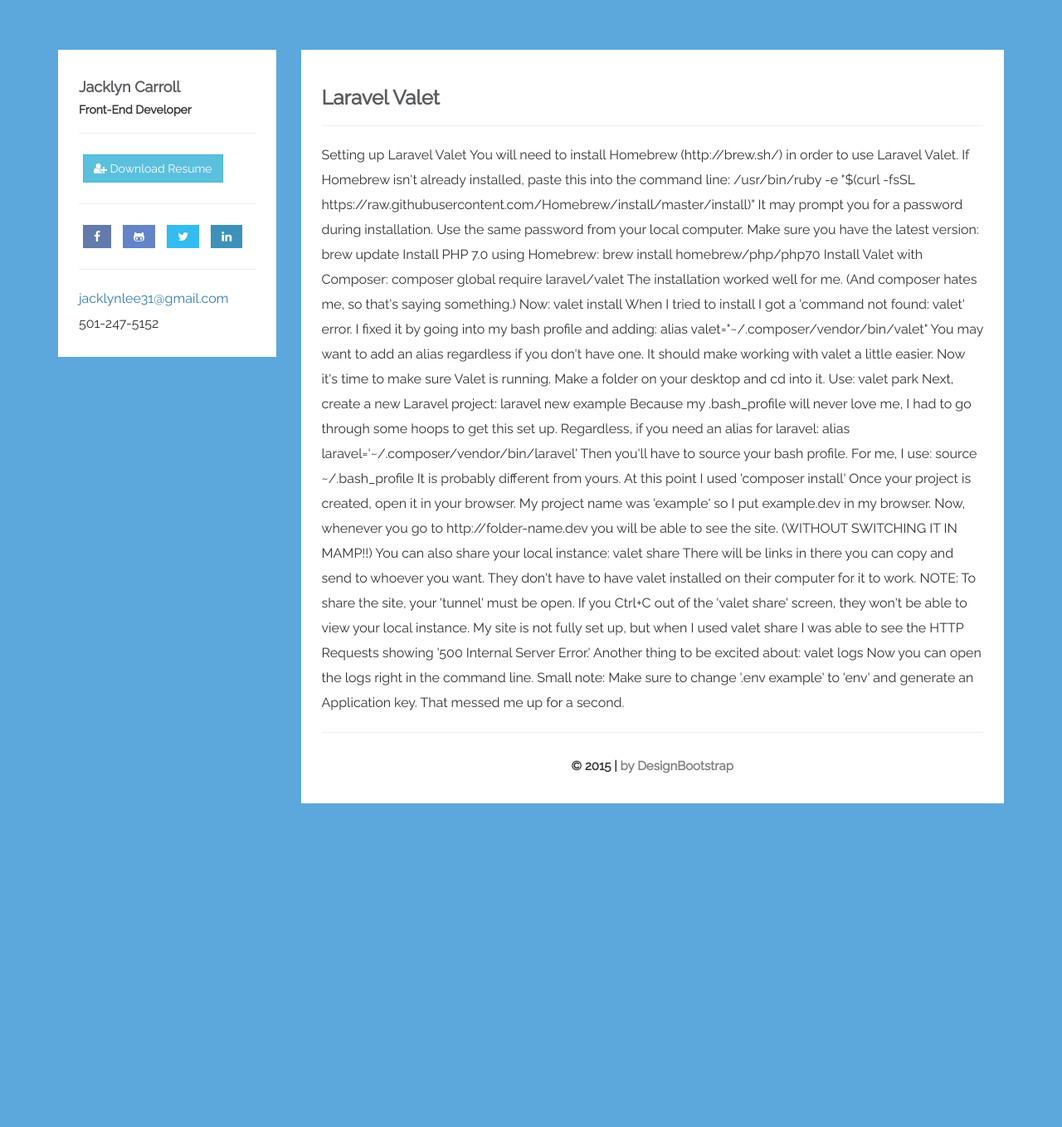
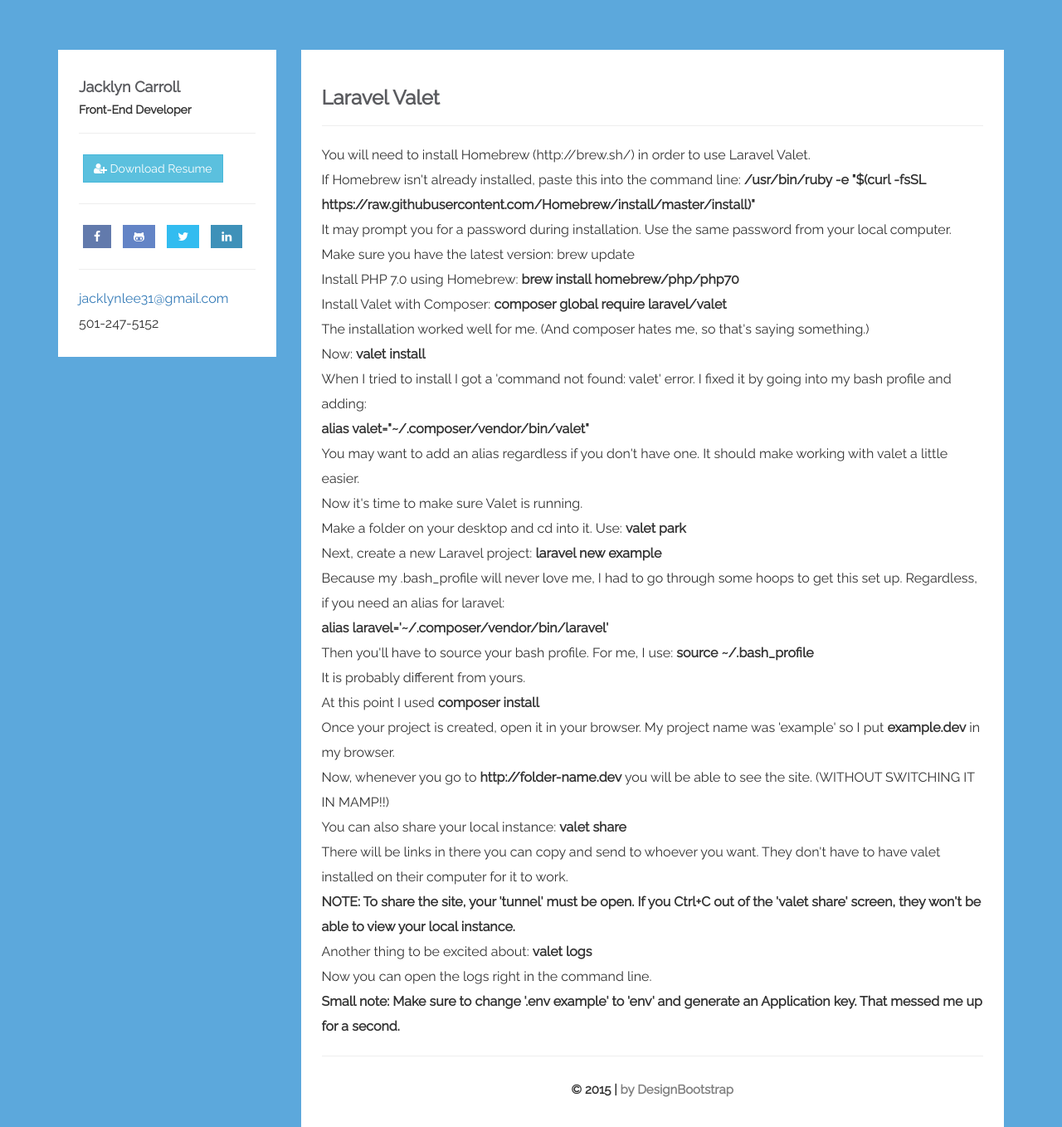
Before and after one commit to jacklynlee31/jacklynlee31.github.io, a Jekyll site: the page about.html, which Jekyll copies as it is, in a window 1280 px wide. Shown: the whole page at 83% size. Built offline with Jekyll 4.4.1, drawn with Linux system fonts in a browser that asks for light colours; before the commit the page ends 968 px from its top, so only the background shows below that.

Commit message:
Update about.html

```diff
--- a/about.html
+++ b/about.html
@@ -61,67 +61,64 @@
                         <div class="col-md-12">
                             <h3>Laravel Valet</h3>
                             <hr />
-                        Setting up Laravel Valet
+                        You will need to install Homebrew (http://brew.sh/) in order to use Laravel Valet.
+<br>
+If Homebrew isn't already installed, paste this into the command line:
+<b>/usr/bin/ruby -e "$(curl -fsSL https://raw.githubusercontent.com/Homebrew/install/master/install)"</b>
+<br>
+It may prompt you for a password during installation. Use the same password from your local computer.
+<br>
+Make sure you have the latest version: brew update
+<br>
+Install PHP 7.0 using Homebrew: <b>brew install homebrew/php/php70</b>
+<br>
+Install Valet with Composer: <b>composer global require laravel/valet</b>
+<br>
+The installation worked well for me. (And composer hates me, so that's saying something.)
+<br>
+Now: <b>valet install</b>
+<br>
+When I tried to install I got a 'command not found: valet' error. I fixed it by going into my bash profile and adding:
+<br>
+<b>alias valet="~/.composer/vendor/bin/valet"</b>
+<br>
+You may want to add an alias regardless if you don't have one. It should make working with valet a little easier.
+<br>
+Now it's time to make sure Valet is running.
+<br>
+Make a folder on your desktop and cd into it.
+Use: <b>valet park</b>
+<br>
+Next, create a new Laravel project: <b>laravel new example</b>
+<br>
+Because my .bash_profile will never love me, I had to go through some hoops to get this set up. Regardless, if you need an alias for laravel:
+<br>
+<b>alias laravel='~/.composer/vendor/bin/laravel'</b>
+<br>
+Then you'll have to source your bash profile. For me, I use:
+<b>source ~/.bash_profile</b>
+<br>
+It is probably different from yours.
+<br>
+At this point I used <b>composer install</b>
+<br>
+Once your project is created, open it in your browser.
+My project name was 'example' so I put <b>example.dev</b> in my browser.
+<br>
+Now, whenever you go to <b>http://folder-name.dev</b> you will be able to see the site. (WITHOUT SWITCHING IT IN MAMP!!)
+<br>
+You can also share your local instance: <b>valet share</b>
+<br>
+There will be links in there you can copy and send to whoever you want. They don't have to have valet installed on their computer for it to work.
+<br>
+<b>NOTE: To share the site, your 'tunnel' must be open. If you Ctrl+C out of the 'valet share' screen, they won't be able to view your local instance.</b>
+<br>
+Another thing to be excited about: <b>valet logs</b>
+<br>
+Now you can open the logs right in the command line.
+<br>
+<b>Small note: Make sure to change '.env example' to 'env' and generate an Application key. That messed me up for a second.</b>
 
-You will need to install Homebrew (http://brew.sh/) in order to use Laravel Valet.
-
-If Homebrew isn't already installed, paste this into the command line:
-/usr/bin/ruby -e "$(curl -fsSL https://raw.githubusercontent.com/Homebrew/install/master/install)"
-
-It may prompt you for a password during installation. Use the same password from your local computer.
-
-Make sure you have the latest version: brew update
-
-Install PHP 7.0 using Homebrew: brew install homebrew/php/php70
-
-Install Valet with Composer: composer global require laravel/valet
-
-The installation worked well for me. (And composer hates me, so that's saying something.)
-
-Now: valet install
-
-When I tried to install I got a 'command not found: valet' error. I fixed it by going into my bash profile and adding:
-
-alias valet="~/.composer/vendor/bin/valet"
-
-You may want to add an alias regardless if you don't have one. It should make working with valet a little easier.
-
-Now it's time to make sure Valet is running.
-
-Make a folder on your desktop and cd into it.
-Use: valet park
-
-Next, create a new Laravel project: laravel new example
-
-Because my .bash_profile will never love me, I had to go through some hoops to get this set up. Regardless, if you need an alias for laravel:
-
-alias laravel='~/.composer/vendor/bin/laravel'
-
-Then you'll have to source your bash profile. For me, I use:
-source ~/.bash_profile
-
-It is probably different from yours.
-
-At this point I used 'composer install'
-
-Once your project is created, open it in your browser.
-My project name was 'example' so I put example.dev in my browser.
-
-Now, whenever you go to http://folder-name.dev you will be able to see the site. (WITHOUT SWITCHING IT IN MAMP!!)
-
-You can also share your local instance: valet share
-
-There will be links in there you can copy and send to whoever you want. They don't have to have valet installed on their computer for it to work.
-
-NOTE: To share the site, your 'tunnel' must be open. If you Ctrl+C out of the 'valet share' screen, they won't be able to view your local instance.
-
-My site is not fully set up, but when I used valet share I was able to see the HTTP Requests showing '500 Internal Server Error.'
-
-Another thing to be excited about: valet logs
-
-Now you can open the logs right in the command line.
-
-Small note: Make sure to change '.env example' to 'env' and generate an Application key. That messed me up for a second.
                         </div>
 
                     </div>
```
